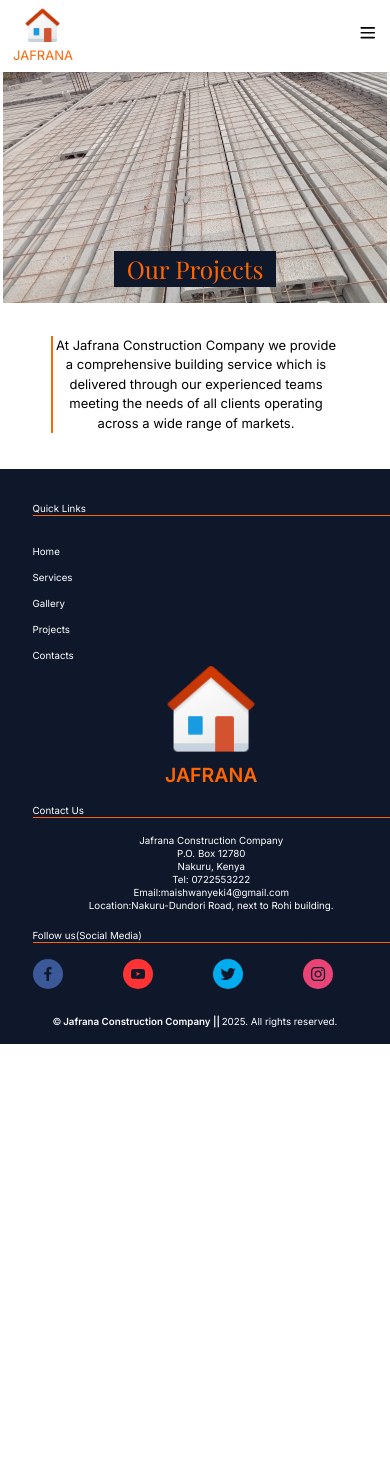
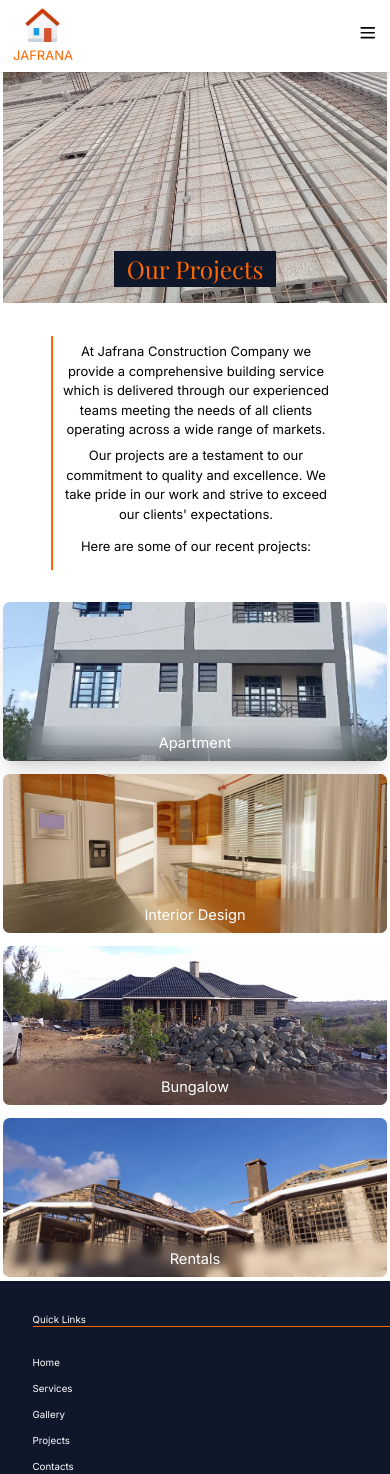
Before and after one commit to matthewkuria/jafrana, a Next.js app: page /projects in a window 390 px wide. Shown: the top 1474 px of the page. Before the commit the page ends 1044 px from the top, so only its background shows below. Built offline with nearby package versions, Linux system fonts and the light colour scheme; a web font is replaced by a local one.

Commit message:
Add the  projects done and set the layout

```diff
--- a/app/projects/page.tsx
+++ b/app/projects/page.tsx
@@ -1,5 +1,13 @@
 import React from 'react'
+import Image from 'next/image'
 import { playfairDisplay } from '../fonts/fonts'
+import image1 from "../../public/home (4).jpeg"
+import image2 from "../../public/home (3).jpeg"
+import image3 from "../../public/home (6).jpeg"
+import image4 from "../../public/home (9).jpeg"
+import image5 from "../../public/home (5).jpeg"
+import image6 from "../../public/home (1).jpeg"
+import image7 from "../../public/home (2).jpeg"
 
 const page = () => {
   return (
@@ -9,11 +17,71 @@
             <p className={`${playfairDisplay.className} text-secondary text-3xl md:text-4xl lg:text-5xl `}>Our Projects</p>
           </div>
     </section>
-    <section className="flex flex-col items-center justify-center w-3/4 md:w-1/2 mx-auto mt-10 mb-10 text-center">
-        <p className="border-secondary border-l-2">
+    <article className="flex flex-col items-center justify-center w-3/4 md:w-1/2 mx-auto mt-10 mb-10 text-center border-secondary border-l-2">
+        <p className="p-2">
           At Jafrana Construction Company we provide a comprehensive building service which is delivered through our experienced teams meeting the needs of all clients operating across a wide range of markets.
         </p>
+
+        <p className="">
+          Our projects are a testament to our commitment to quality and excellence. We take pride in our work and strive to exceed our clients' expectations.
+        </p>
+        <p className=" mt-4 mb-4">
+          Here are some of our recent projects:
+        </p>
+      </article>
+
+      <section className="w-full flex flex-col items-center justify-center">
+        <div className="w-full h-[80vh] grid grid-cols-10 grid-rows-4 gap-4">
+           <a href="#apartment"
+                    className="relative col-span-10 sm:col-span-4 sm:row-span-4
+                                group rounded-lg overflow-hidden bg-cover bg-center
+                                flex items-center justify-center shadow-xl hover:shadow-2xl"
+                    style={{ backgroundImage: "url('/home (9).jpeg')" }}>
+                    <span className="absolute bottom-0 w-full backdrop-blur-md bg-opacity-60
+                                    text-white text-lg text-center py-2 opacity-100 sm:opacity-0
+                                    sm:group-hover:opacity-100 transition-opacity">
+                        Apartment
+                    </span>
+              </a>
+
+                    <a href="#interior"
+                    className="relative col-span-10 sm:col-span-4 sm:row-span-2
+                                group rounded-lg overflow-hidden bg-cover bg-center
+                                flex items-center justify-center hover:shadow-lg"
+                    style={{ backgroundImage: "url('/hero-image.jpeg')" }}>
+                    <span className="absolute bottom-0 w-full backdrop-blur-md bg-opacity-60
+                                    text-white text-lg text-center py-2 opacity-100 sm:opacity-0
+                                    sm:group-hover:opacity-100 transition-opacity">
+                       Interior Design
+                    </span>
+                    </a>
+
+                    <a href="#bungalow"
+                    className="relative col-span-10 sm:col-span-2 sm:row-span-2
+                                group rounded-lg overflow-hidden bg-cover bg-local bg-bottom
+                                flex items-center justify-center"
+                    style={{ backgroundImage: "url('/home (1).jpeg')" }}>
+                    <span className="absolute bottom-0 w-full backdrop-blur-md bg-opacity-60
+                                    text-white text-lg text-center py-2 opacity-100 sm:opacity-0
+                                    sm:group-hover:opacity-100 transition-opacity">
+                      Bungalow
+                    </span>
+                    </a>
+
+                    <a href="#rentals"
+                    className="relative col-span-10 sm:col-span-6 sm:row-span-2
+                                group rounded-lg overflow-hidden bg-cover bg-local bg-center
+                                flex items-center justify-center"
+                    style={{ backgroundImage: "url('/home (8).jpeg')" }}>
+                    <span className="absolute bottom-0 w-full backdrop-blur-xs bg-opacity-60
+                                    text-white text-lg text-center py-2 opacity-100 sm:opacity-0
+                                    sm:group-hover:opacity-100 transition-opacity">
+                        Rentals
+                    </span>
+                </a>
+        </div>
       </section>
+
     </main>
   )
 }
```
Also changed, not shown: public/home (9).jpeg (added).
